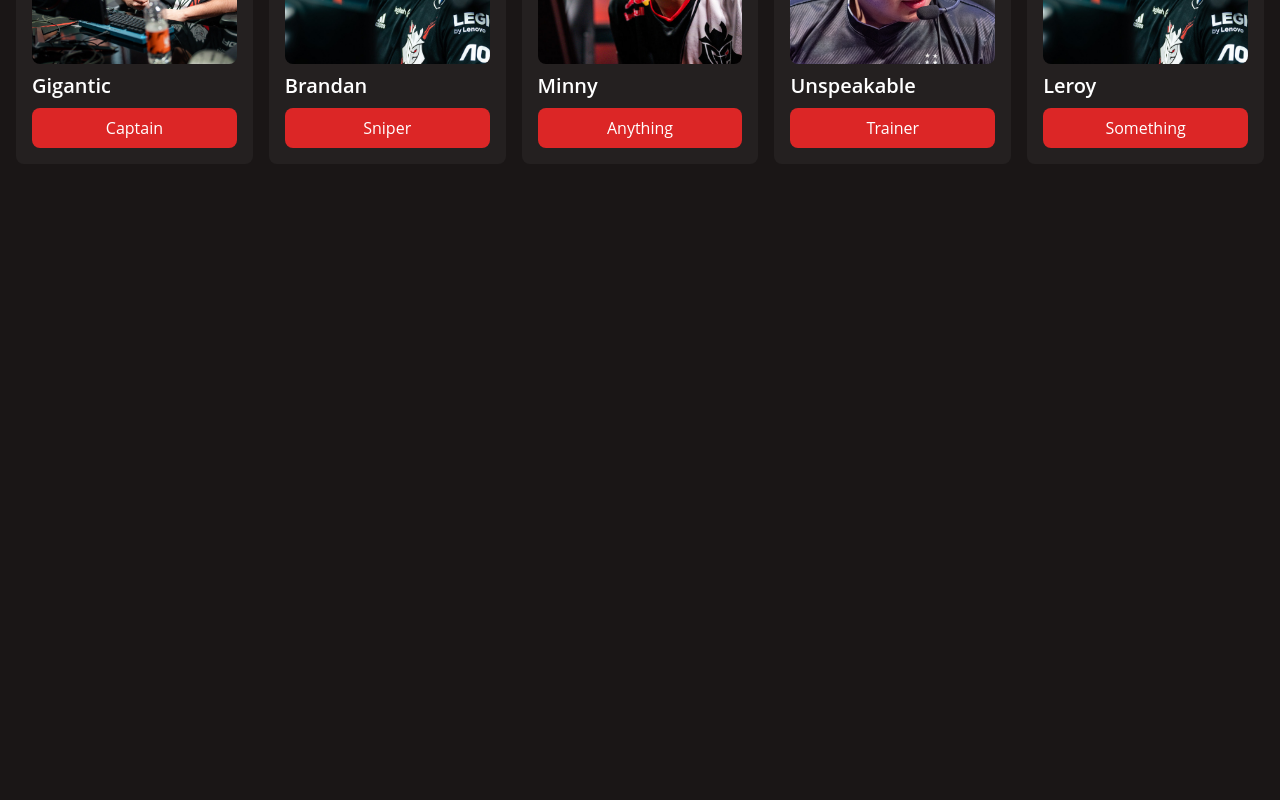
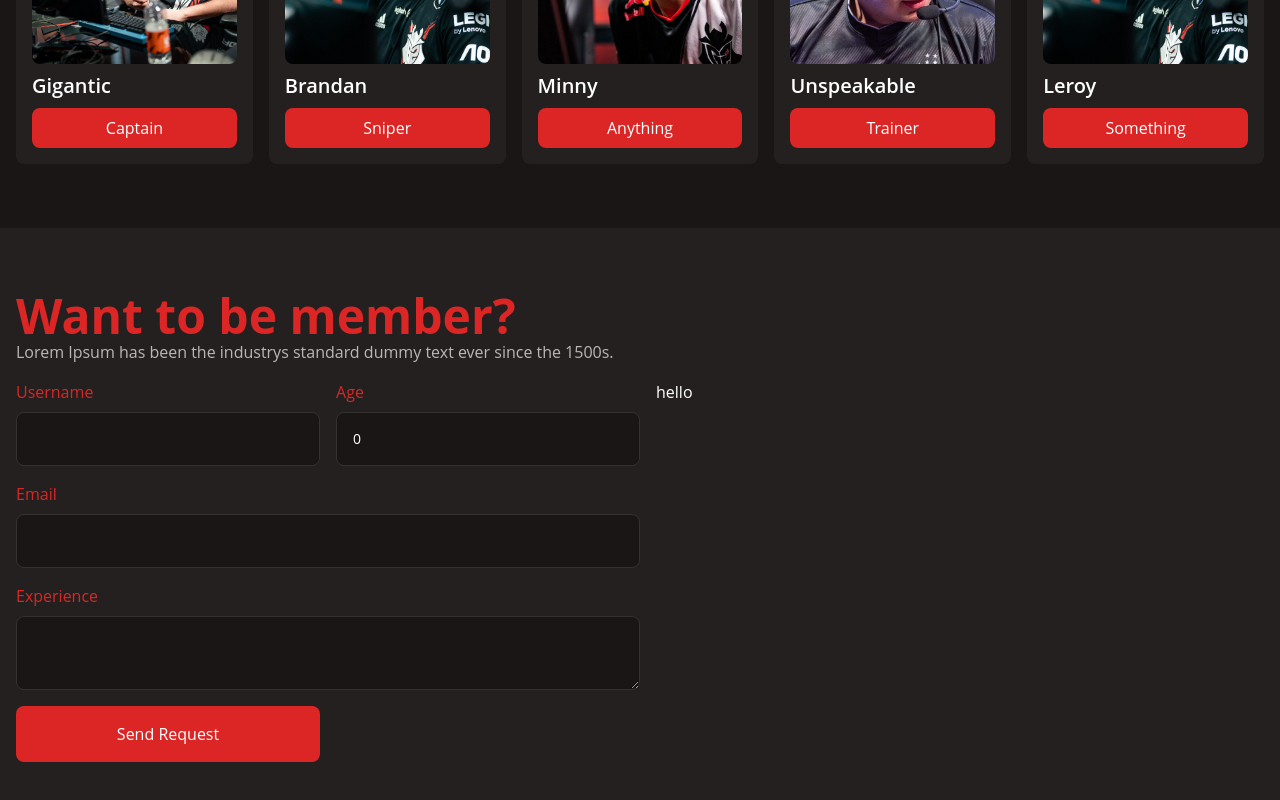
Before and after one commit to sincity-banditz/sincity-banditz, a Next.js app: page / in a window 1280 px wide. Shown: the part 879-1679 px from the top of the page. Before the commit the page ends 1107 px from the top, so only its background shows below. Built offline with nearby package versions, Linux system fonts and the light colour scheme; no server answers.

Commit message:
added join form

```diff
--- /dev/null
+++ b/components/join/Input.tsx
@@ -0,0 +1,25 @@
+import { ErrorMessage, Field } from "formik";
+
+const Input = (props: {
+  name: string;
+  label: string;
+  type?: string;
+  as?: string;
+  className?: string;
+}) => {
+  const { name, label, type, as, className } = props;
+
+  return (
+    <div className={`flex flex-col gap-y-2 ${className}`}>
+      <label className="label" htmlFor={name}>
+        {label}
+      </label>
+      <Field className="input" id={name} name={name} type={type} as={as} />
+      <ErrorMessage name={name}>
+        {(msg) => <p className="text-sm text-brand">{msg}</p>}
+      </ErrorMessage>
+    </div>
+  );
+};
+
+export default Input;
--- /dev/null
+++ b/components/join/Join.tsx
@@ -0,0 +1,59 @@
+import axios from "axios";
+import { Form, Formik } from "formik";
+import {
+  joinInitialValues,
+  joinValidationSchema,
+} from "../../helpers/constants";
+import Input from "./Input";
+import Spinner from "./Spinner";
+
+const Join = () => {
+  return (
+    <section id="join" className="py-16 bg-neutral-800">
+      <div className="container">
+        <h2 className="title">Want to be member?</h2>
+        <p className="text-neutral-200">
+          Lorem Ipsum has been the industrys standard dummy text ever since the
+          1500s.
+        </p>
+        <div className="flex gap-4 mt-4">
+          <Formik
+            initialValues={joinInitialValues}
+            validationSchema={joinValidationSchema}
+            onSubmit={async (values) => axios.post("/email", values)}
+          >
+            {({ isSubmitting }) => (
+              <Form className="grid grid-cols-2 gap-4 w-full md:w-1/2">
+                <Input name="username" label="Username" />
+                <Input name="age" label="Age" type="number" />
+                <Input
+                  className="col-span-full"
+                  name="email"
+                  label="Email"
+                  type="email"
+                />
+                <Input
+                  className="col-span-full"
+                  name="experience"
+                  label="Experience"
+                  as="textarea"
+                />
+                <button
+                  className="btn-brand py-4"
+                  type="submit"
+                  disabled={isSubmitting}
+                >
+                  {!isSubmitting && "Send Request"}
+                  {isSubmitting && <Spinner />}
+                </button>
+              </Form>
+            )}
+          </Formik>
+          <div>hello</div>
+        </div>
+      </div>
+    </section>
+  );
+};
+
+export default Join;
--- /dev/null
+++ b/components/join/Spinner.tsx
@@ -0,0 +1,7 @@
+const Spinner = () => {
+  return (
+    <div className="w-6 h-6 mx-auto border rounded-full border-t-transparent border-l-transparent animate-spin" />
+  );
+};
+
+export default Spinner;
--- /dev/null
+++ b/pages/api/email.ts
@@ -0,0 +1,37 @@
+import { NextApiRequest, NextApiResponse } from "next";
+import nodemailer from "nodemailer";
+
+const handler = async (req: NextApiRequest, res: NextApiResponse) => {
+  if (req.method === "POST") {
+    const transporter = nodemailer.createTransport({
+      service: "gmail",
+      auth: {
+        user: process.env.EMAIL,
+        pass: process.env.PASSWORD,
+      },
+    });
+
+    const mailOptions = {
+      from: req.body.email,
+      to: process.env.EMAIL,
+      subject: "Team request",
+      html: `
+        <main>
+            <strong>Username</strong>
+            <p>${req.body.username}</p>
+            <strong>Email</strong>
+            <p>${req.body.email}</p>
+            <strong>Age</strong>
+            <p>${req.body.age}</p>
+            <strong>Experience</strong>
+            <p>${req.body.experience}</p>
+        </main>
+      `,
+    };
+
+    await transporter.sendMail(mailOptions);
+    res.end();
+  }
+};
+
+export default handler;
--- a/pages/index.tsx
+++ b/pages/index.tsx
@@ -2,6 +2,7 @@ import type { NextPage } from "next";
 import Welcome from "../components/welcome/Welcome";
 import Team from "../components/Team";
 import Head from "next/head";
+import Join from "../components/join/Join";
 
 const Home: NextPage = () => {
   return (
@@ -11,6 +12,7 @@ const Home: NextPage = () => {
       </Head>
       <Welcome />
       <Team />
+      <Join />
     </div>
   );
 };
```
Also changed, not shown: package.json (+6 -1 lines), 1 other file (tests, documents, lock files or other folders).
